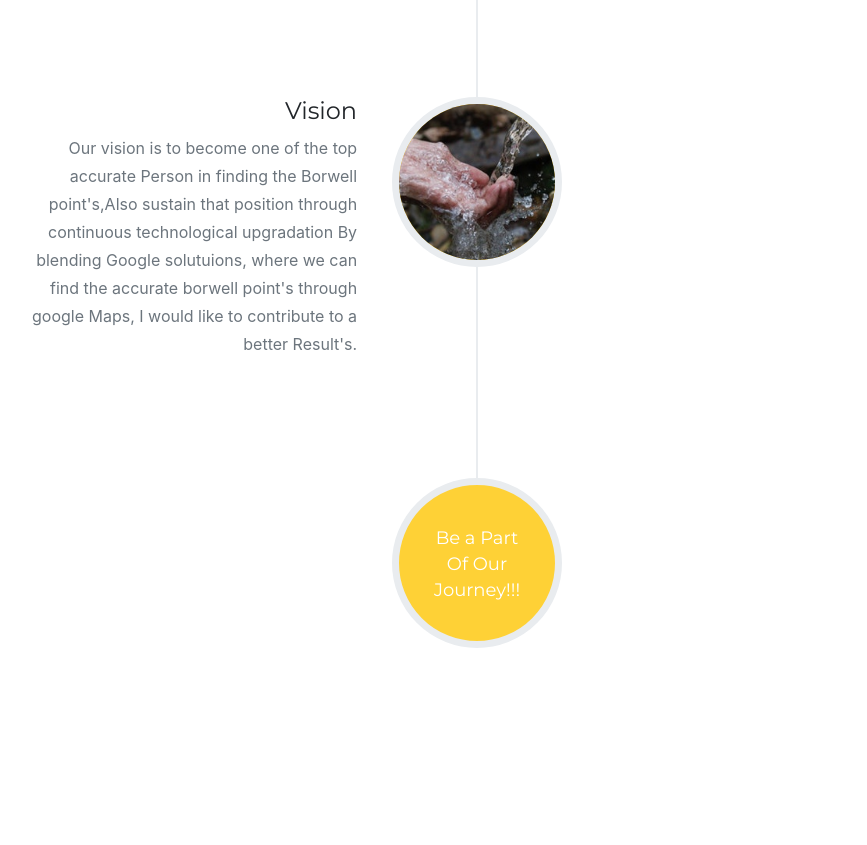
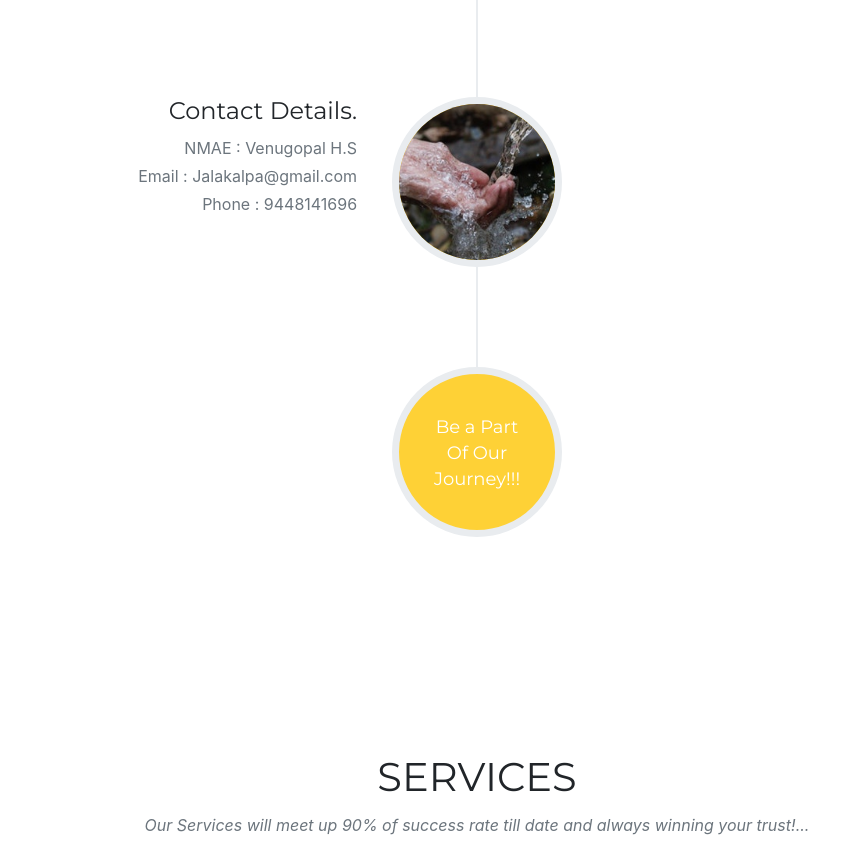
Before and after one commit to jalakalpa/jalakalpa.github.io, a website with bundled scripts: page index.html in a window 1280 px wide. Shown: the part 1597-2442 px from the top of the page, without its empty margins (163-1030 px from the left). Built offline with nearby package versions, Linux system fonts and the light colour scheme; files whose address does not match are found by name; a web font is replaced by a local one.

Commit message:
Update index.html

```diff
--- a/index.html
+++ b/index.html
@@ -124,11 +124,13 @@
               <div class="timeline-panel">
                 <div class="timeline-heading">
 
-                  <h4 class="subheading">Vision</h4>
+                  <h4 class="subheading">Contact Details.</h4>
                 </div>
                 <div class="timeline-body">
-                  <p class="text-muted">Our vision is to become one of the top accurate Person in finding the Borwell point's,Also sustain that position through continuous technological upgradation By blending Google solutuions, where we can find the accurate borwell point's through google Maps, I would like to contribute to a better Result's.
-                  </p>
+                  <p class="text-muted">NMAE : Venugopal H.S </p>
+                   <p class="text-muted">Email : Jalakalpa@gmail.com  </p>
+                   <p class="text-muted">Phone : 9448141696 </p>
+
                 </div>
               </div>
             </li>
```
